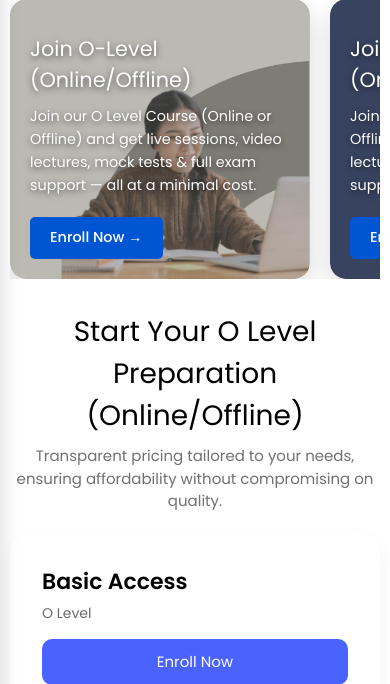
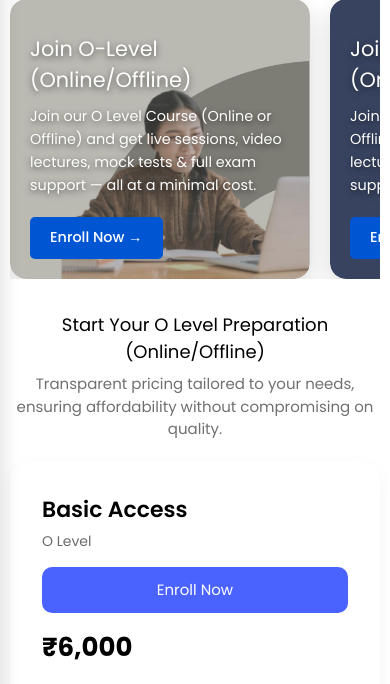
Before and after one commit to CodeSleek00/Faiz_computer_institute, a PHP site: page /o-level/index.php in a window 390 px wide. Shown: the part 87-771 px from the top of the page. Run offline with PHP 8.4, Linux system fonts and the light colour scheme; some libraries are stand-ins or nearby versions.

Commit message:
Update olevel.css

```diff
--- a/o-level/olevel.css
+++ b/o-level/olevel.css
@@ -894,4 +894,5 @@ body {
     @media (max-width: 768px) {
       .o-level-pricing { flex-direction: column; align-items: center; }
       .o-level-card { width: 100%; max-width: 370px; }
+       h1.o-level-title { font-size: 18px;}
     }
```
